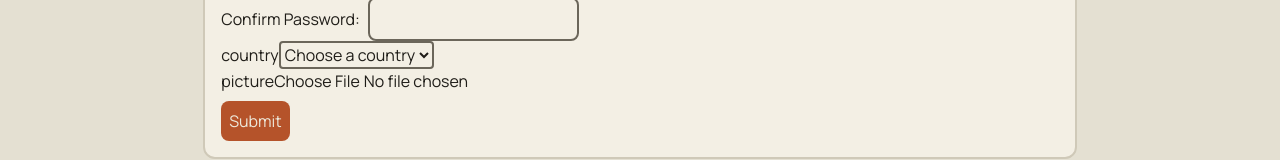
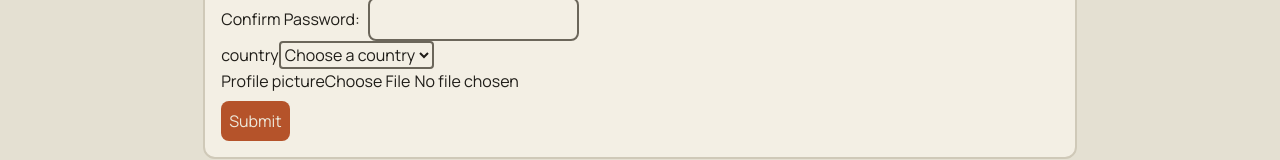
Before and after one commit to stebay454/Gatherly, a React (Vite) app: page / in a window 1280 px wide. Shown: the part 297-457 px from the top of the page. Built offline with nearby package versions, Linux system fonts and the light colour scheme.

Commit message:
profile preview works perfectly

```diff
--- a/src/components/features/signup/SignupForm.jsx
+++ b/src/components/features/signup/SignupForm.jsx
@@ -7,6 +7,16 @@ import FileField from '../../form/FileField.jsx';
 import Sheet from '../../layout/Sheet.jsx';
 import ErrorSummary from '../../form/ErrorSummary.jsx';
 
+const countries = [
+      {name: 'Ethiopia'},
+      {name: 'Egypt'},
+      {name: 'Kenya'},
+      {name: 'Rwanda'},
+      {name: 'Other'}
+    ]
+
+const allowedFileType = ["image/jpeg","image/jpg","image/png", "image/webp"];
+const maxFileSize = 2 * 1024 * 1024;
 /*defining schema in zod */
 const registrationSchema = z.object({
     username:z
@@ -31,20 +41,26 @@ const registrationSchema = z.object({
     .string()
     .min(1,'Choose a country'),
 
-    avatar:z.any().optional(),
+    avatar:z
+    .instanceof(File)
+    .refine((file)=> Boolean(file), {
+      message:'Avatar file is required',
+    })
+
+    .refine((file)=> allowedFileType.includes(file?.type),{
+      message: "Only .jpg .jpeg .png and .webp formats are supported",
+    })
+
+    .refine((file)=> file?.size <= maxFileSize, {
+      message: "Max file size is 2MB",
+    })
+
 })
 
 .refine((data)=> data.password === data.confirmPassword, {
   message:"password do not match",
   path: ["confirmPassword"],
 })
-const countries = [
-      {name: 'Ethiopia'},
-      {name: 'Egypt'},
-      {name: 'Kenya'},
-      {name: 'Rwanda'},
-      {name: 'Other'}
-    ]
 export default function SignupForm(){
     const {register,control, handleSubmit,setFocus, formState: {errors,submitCount}} = useForm({
       resolver: zodResolver(registrationSchema),
@@ -99,7 +115,7 @@ export default function SignupForm(){
              name="avatar"
              control={control}
              render={({ field: { value, ...restField }}) => (
-              <FileField {...restField} file={value} label='picture' error={errors.avatar?.message} />
+              <FileField {...restField} file={value} label='Profile picture' error={errors.avatar?.message} />
              )}
             />
             <button className='font-manrope py-2 px-2 rounded-lg mt-2 bg-light-accent dark:bg-dark-accent text-dark-text' type='submit'>Submit</button>
--- a/src/components/form/FileField.jsx
+++ b/src/components/form/FileField.jsx
@@ -42,7 +42,7 @@ export default function FileField({label,hint,onChange,file,error,...rest}){
       {previewUrl && (
         <img
          src={previewUrl}
-         alt='Avatar preview'
+         alt='profile preview'
          className='w-14 h-14 rounded-full border-2 border-light-border dark:border-dark-border object-cover mt-2'
         />
        )}
```
